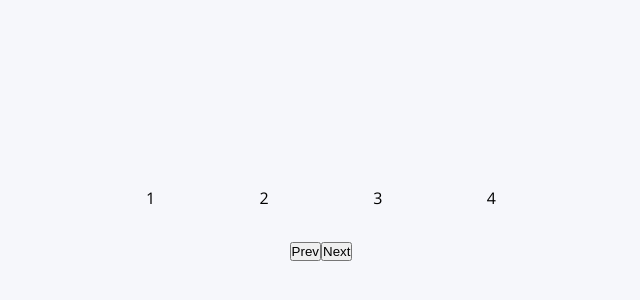
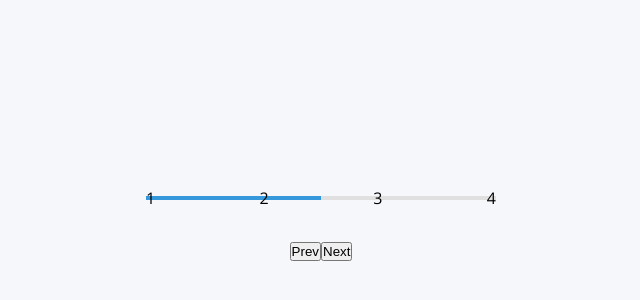
Before and after one commit to GregM1991/50-projects-in-next, a Next.js app: page /progress-steps in a window 1280 px wide. Shown: the part 176-476 px from the top of the page, without its empty margins (319-959 px from the left). Built offline with nearby package versions, Linux system fonts and the light colour scheme.

Commit message:
Put the before in the wrong spot

```diff
--- a/pages/progress-steps.jsx
+++ b/pages/progress-steps.jsx
@@ -22,6 +22,17 @@ const ProgressContainer = styled.div`
   margin-bottom: 30px;
   max-width: 100%;
   width: 350px;
+
+  &:before {
+    content: "";
+    background-color: #e0e0e0;
+    position: absolute;
+    top: 50%;
+    left: 0;
+    transform: translateY(-50%);
+    height: 4px;
+    width: 100%;
+  }
 `
 
 const Progress = styled.div`
@@ -31,24 +42,13 @@ const Progress = styled.div`
   left: 0;
   transform: translateY(-50%);
   height: 4px;
-  width: 100%;
-  z-index: -1;
-
-  &::before {
-    content: "";
-    background-color: #e0e0e0;
-    position: absolute;
-    top: 50%;
-    left: 0;
-    transform: translateY(-50%);
-    height: 4px;
-    width: 50%;
-    z-index: -1;
-    transition: 0.4s ease;
-  }
+  width: 50%;
+  transition: 0.4s ease;
 `
 
-const Circle = styled.div``
+const Circle = styled.div`
+  z-index: 1;
+`
 
 const Btn = styled.button``
 
```
